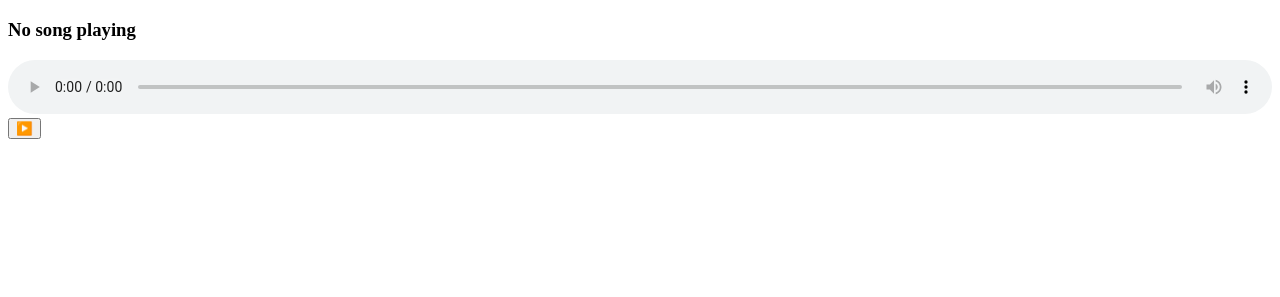
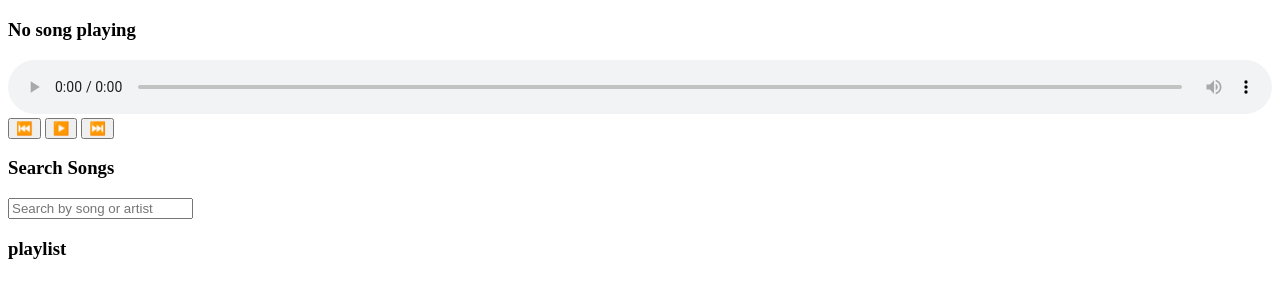
Before and after one commit to gladys6-arch/music-app, a website: page index.html in a window 1280 px wide. Shown: the part 61-358 px from the top of the page. Drawn offline with Linux system fonts and the light colour scheme.

Commit message:
add new chanegs in index.html file

```diff
--- a/index.html
+++ b/index.html
@@ -12,9 +12,15 @@
     <h3 id="current-song-title">No song playing</h3>
     <audio id="audio" controls style="width: 100%"><source id="audio-source" src="" type="audio/mpeg"></audio>
   <div class="controls">
-    <button onclick="togglePlay()">▶️</button>
+    <button class="nav-btn" onclick="prevSong()">⏮️</button>
+    <button  onclick="togglePlay()">▶️</button>
+    <button class="nav-btn" onclick="nextSong">⏭️</button>
   </div>
   </div>
-  <div class="search-section"></div>
+  <div class="search-section">
+    <h3>Search Songs</h3>
+    <input id="search-input" type="search" placeholder="Search by song or artist">
+    <h3>playlist</h3>
+  </div>
 </body>
 </html>
```
